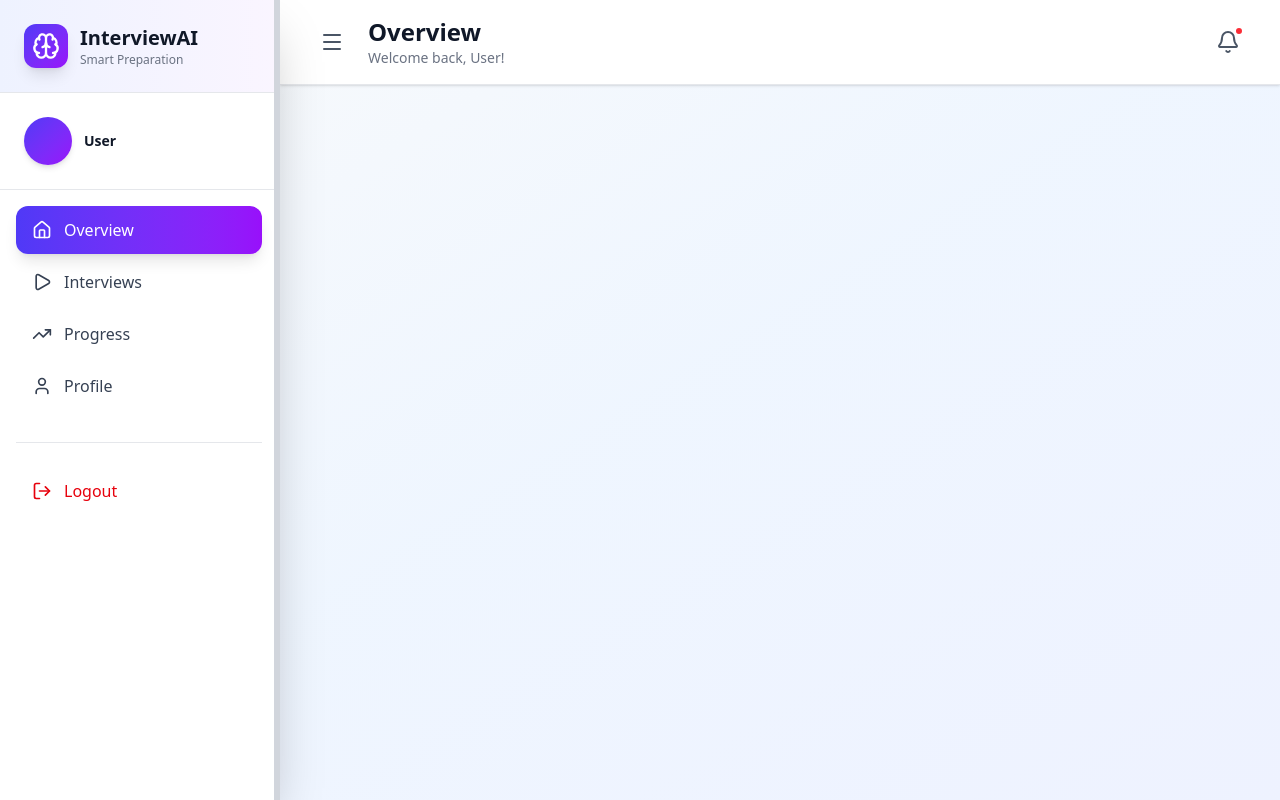
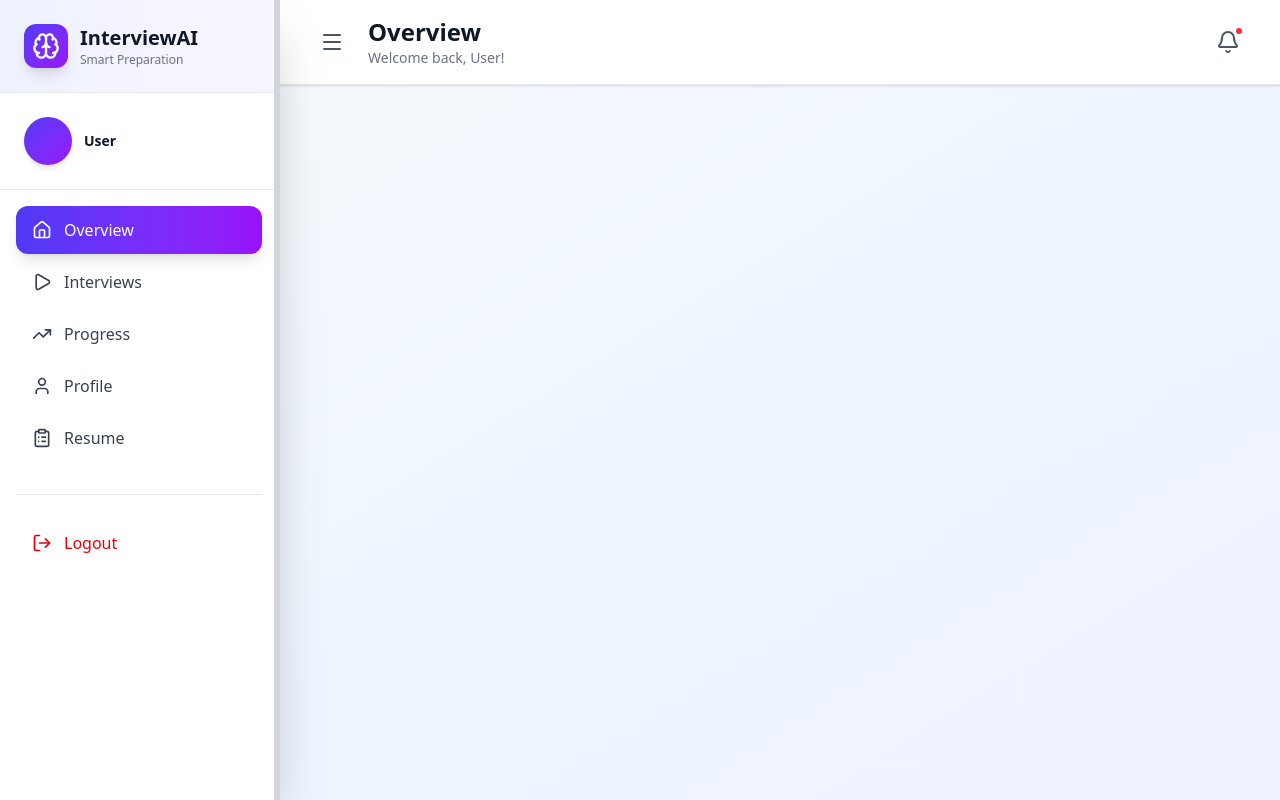
Before and after one commit to PavanCH19/interview-spark-page, a React (Vite) app: page /dashboard in a window 1280 px wide. Built offline with nearby package versions, Linux system fonts and the light colour scheme; no server answers; sample sign-in values are in the browser's storage.

Commit message:
setup questions bug fixed

```diff
--- a/src/Pages/dashboard.jsx
+++ b/src/Pages/dashboard.jsx
@@ -1,6 +1,6 @@
 import React, { useState, useRef, useEffect } from 'react';
 import { BarChart, Bar, LineChart, Line, RadarChart, Radar, PolarGrid, PolarAngleAxis, PolarRadiusAxis, XAxis, YAxis, CartesianGrid, Tooltip, Legend, ResponsiveContainer } from 'recharts';
-import { User, BookOpen, TrendingUp, Award, Bell, Settings, Calendar, Target, Zap, ChevronRight, Play, RotateCcw, Download, Shield, Edit2, Save, X, CheckCircle, AlertCircle, Trophy, Flame, Star, Clock, MessageSquare, BarChart3, Brain, Menu, Home, LogOut, HelpCircle, GripVertical } from 'lucide-react';
+import { User,ClipboardList , BookOpen, TrendingUp, Award, Bell, Settings, Calendar, Target, Zap, ChevronRight, Play, RotateCcw, Download, Shield, Edit2, Save, X, CheckCircle, AlertCircle, Trophy, Flame, Star, Clock, MessageSquare, BarChart3, Brain, Menu, Home, LogOut, HelpCircle, GripVertical } from 'lucide-react';
 import { useLocation, useNavigate } from 'react-router-dom';
 import axios from 'axios';
 import DashInterviews from '../components/dashboard/dashInterviews';
@@ -8,6 +8,7 @@ import Overview from '../components/dashboard/overview';
 import Loading from '../components/loading'
 import LearningDashboard from '../components/gamification';
 import ProfileEditor from '../components/profile';
+import ResumeBuilderDashboard from './resume_build';
 
 // Zustand-like store using React hooks
 
@@ -179,7 +180,8 @@ const Dashboard = () => {
         { id: 'overview', label: 'Overview', icon: Home },
         { id: 'interviews', label: 'Interviews', icon: Play },
         { id: 'progress', label: 'Progress', icon: TrendingUp },
-        { id: 'profile', label: 'Profile', icon: User }
+        { id: 'profile', label: 'Profile', icon: User },
+        {id : 'resume', label : "Resume", icon :  ClipboardList }
     ];
 
     // Handle sidebar resizing
@@ -466,6 +468,10 @@ const Dashboard = () => {
                     {activeTab === 'profile' && (
                         <ProfileEditor />
                     )}
+
+                    {activeTab === 'resume' && (
+                        <ResumeBuilderDashboard/>
+                    )}
                 </main>
             </div >
         </div >
--- a/src/Pages/dom_com_selection.jsx
+++ b/src/Pages/dom_com_selection.jsx
@@ -611,7 +611,7 @@ const DomainCompanySelector = ({ onComplete, onDataSubmit }) => {
         { id: 10, name: 'Embedded Systems', icon: Server, color: 'from-blue-400 to-cyan-400', trend: false },
 
         { id: 11, name: 'AR VR Development', icon: Sparkles, color: 'from-fuchsia-400 to-pink-500', trend: true },
-        { id: 12, name: 'UI UX Design', icon: Check, color: 'from-teal-400 to-green-400', trend: true },
+        { id: 12, name: 'UI UX Development', icon: Check, color: 'from-teal-400 to-green-400', trend: true },
 
         // 🔥 LANGUAGE / FRAMEWORK DOMAINS
         { id: 13, name: 'Java Development', icon: Coffee, color: 'from-red-500 to-orange-500', trend: true },
--- a/src/components/dashboard/dashInterviews.jsx
+++ b/src/components/dashboard/dashInterviews.jsx
@@ -51,7 +51,8 @@ const DashInterviews = ({ target_domains }) => {
     useEffect(() => {
         console.log("😂😍😍")
         console.log(sessions)
-    }, [sessions])
+        console.log(preparationPaths)
+    }, [sessions, preparationPaths])
 
     useEffect(() => {
         const getSessions = async () => {
```
